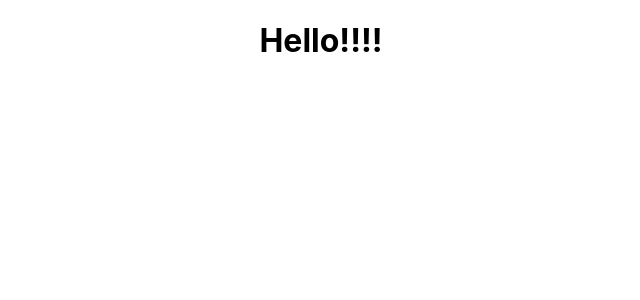
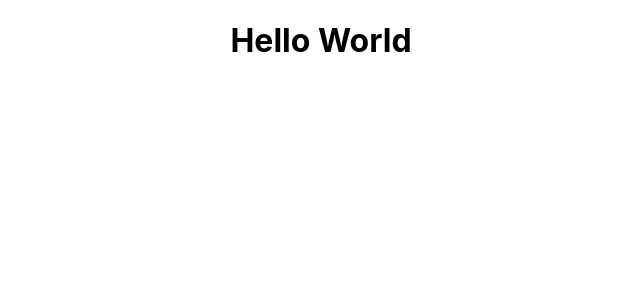
Before and after one commit to firatvdemir/Amadeus-Case-Study, a React (Create React App) app in the folder react/amadeuscase/: page / in a window 1280 px wide. Shown: the top 300 px of the page, without its empty margins (319-959 px from the left). Built offline with nearby package versions, Linux system fonts and the light colour scheme.

Commit message:
Git check

```diff
--- a/react/amadeuscase/src/App.js
+++ b/react/amadeuscase/src/App.js
@@ -4,7 +4,7 @@ import './App.css';
 function App() {
   return (
     <div className="App">
-      <h1>Hello!!!!</h1>
+      <h1>Hello World</h1>
     </div>
   );
 }
```
